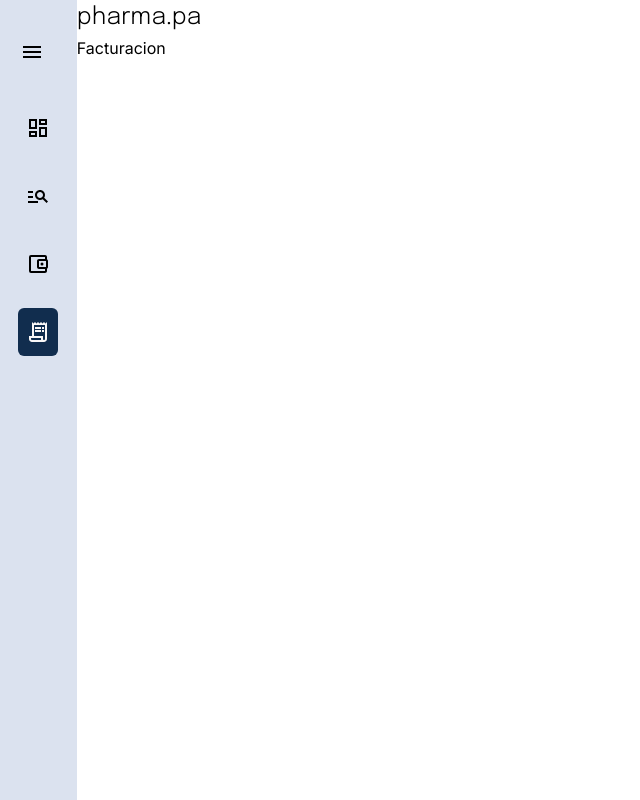
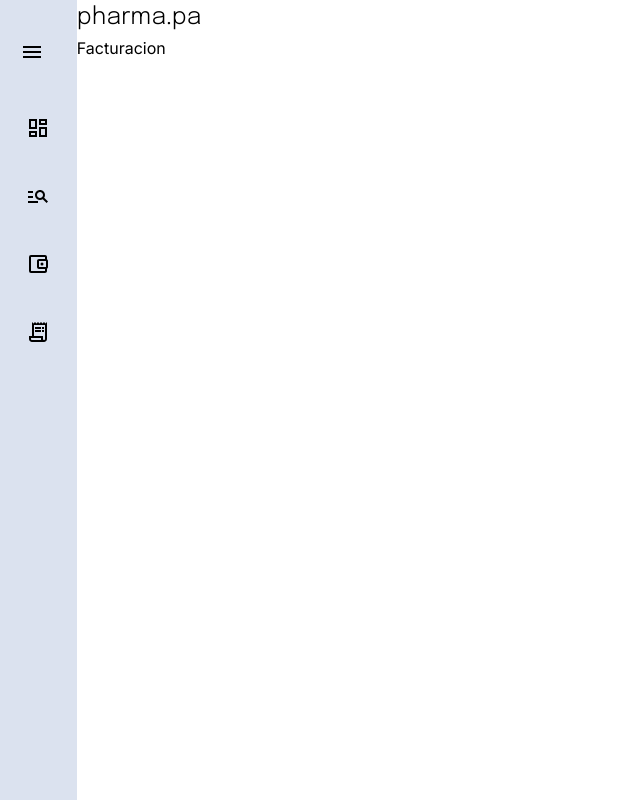
Before and after one commit to waldo2810/pharma-pa, a React (Vite) app: page /facturacion in a window 1280 px wide. Shown: the whole page, without its empty margins (0-640 px from the left). Built offline with nearby package versions, Linux system fonts and the light colour scheme.

Commit message:
index.css adjustments

```diff
--- a/src/components/DesktopNav.jsx
+++ b/src/components/DesktopNav.jsx
@@ -27,10 +27,10 @@ const DesktopNav = () => {
         ${!isOpen && "justify-center"}`}
             key={index}
           >
-            <div className="icon">{item.icon}</div>
+            <div className="text-[1.5rem]">{item.icon}</div>
             {isOpen && (
               <div className="text">
-                <p>{item.name}</p>
+                <p className="text-[0.9rem]">{item.name}</p>
               </div>
             )}
           </NavLink>
--- a/src/components/MobileNav.jsx
+++ b/src/components/MobileNav.jsx
@@ -29,7 +29,7 @@ const MobileNav = () => {
               key={index}
             >
               {item.icon}
-              <p>{item.name}</p>
+              <p className="text-[0.9rem]">{item.name}</p>
             </NavLink>
           ))}
         </div>
--- a/src/index.css
+++ b/src/index.css
@@ -6,29 +6,13 @@ body {
   font-family: Inter;
 }
 
-.icon {
-  font-size: 1.5rem;
-}
-
-p {
-  font-size: 0.9rem;
-}
-
 .title {
   font-family: Epilogue, Inter;
   font-weight: 300;
   font-size: 1.5rem;
 }
 
-h1 {
-  font-weight: bold;
-}
-
-h1 {
-  font-size: 2rem;
-}
-
-.active {
+sidebar .active {
   background-color: #112d4e;
   color: #f9f7f7;
 }
--- a/src/utils/menuItems.jsx
+++ b/src/utils/menuItems.jsx
@@ -4,8 +4,8 @@ import { MdOutlineAccountBalanceWallet as CarteraIcon } from "react-icons/md";
 import { MdOutlineReceiptLong as FacturacionIcon } from "react-icons/md";
 
 export const menuItems = [
-  { icon: <DashboardIcon className="icon" />, name: "Dashboard" },
-  { icon: <GestionIcon className="icon" />, name: "Gestion" },
-  { icon: <CarteraIcon className="icon" />, name: "Cartera" },
-  { icon: <FacturacionIcon className="icon" />, name: "Facturacion" },
+  { icon: <DashboardIcon className="text-[1.5rem]" />, name: "Dashboard" },
+  { icon: <GestionIcon className="text-[1.5rem]" />, name: "Gestion" },
+  { icon: <CarteraIcon className="text-[1.5rem]" />, name: "Cartera" },
+  { icon: <FacturacionIcon className="text-[1.5rem]" />, name: "Facturacion" },
 ];
```
